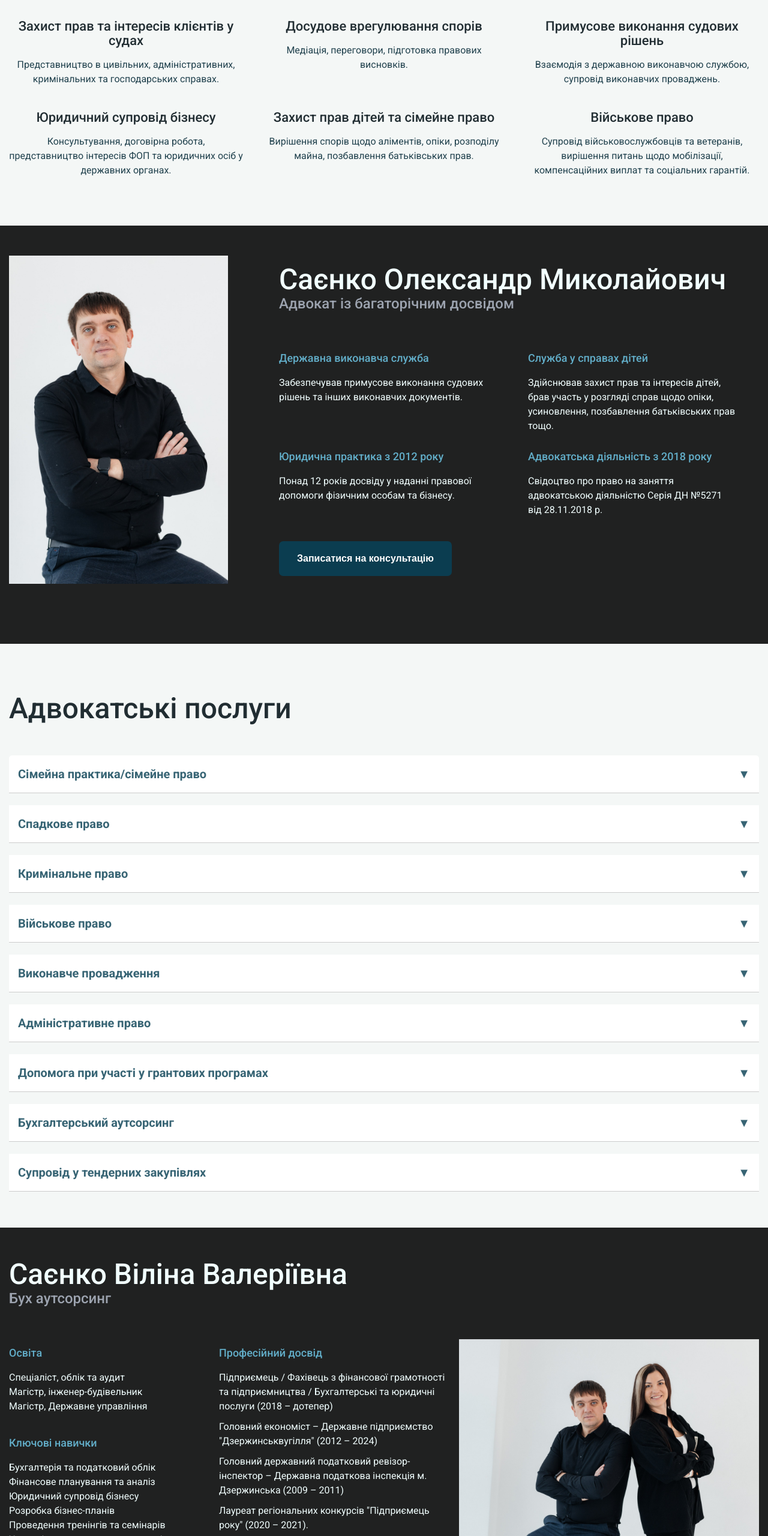
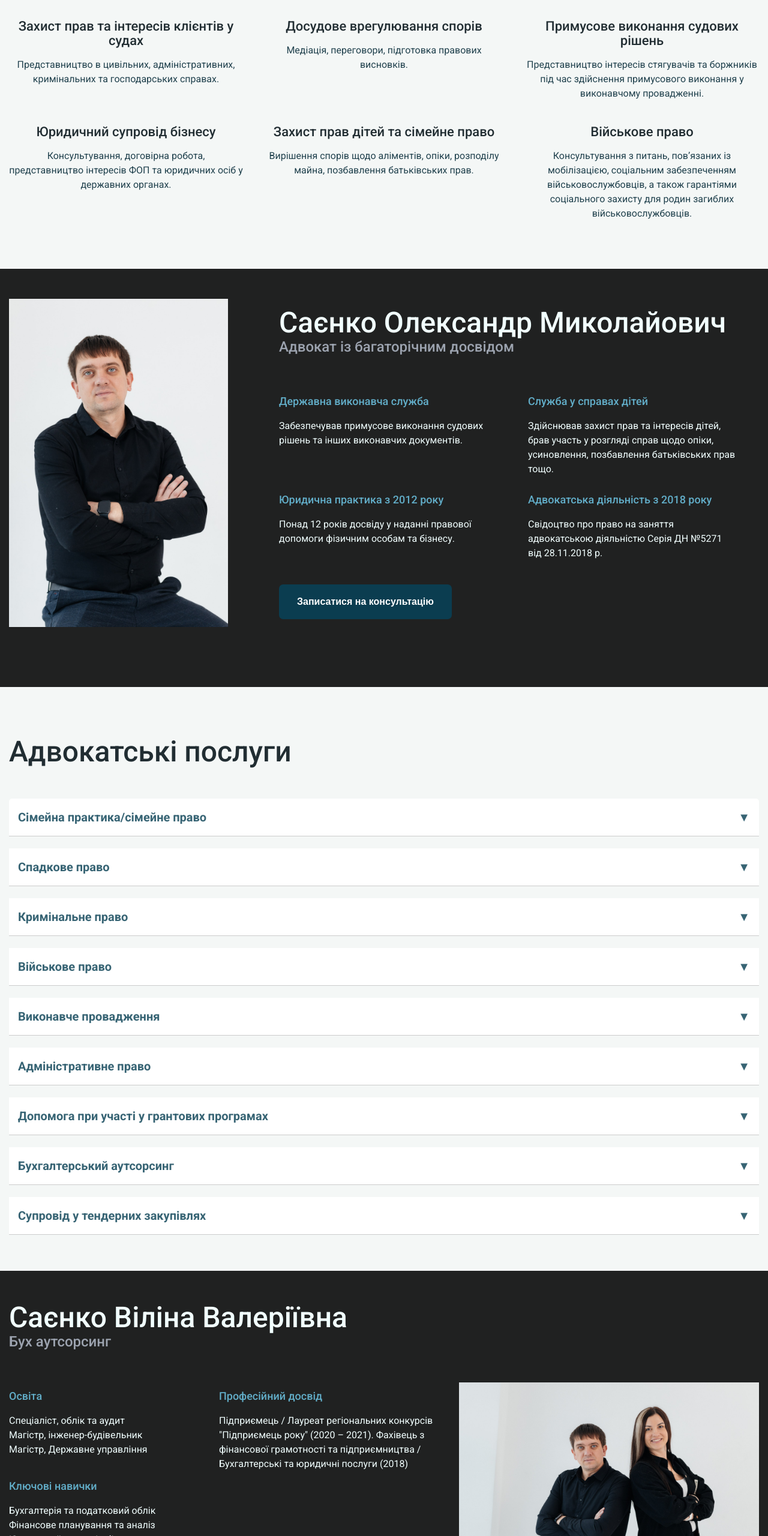
Before and after one commit to Wint567/advokat, a plain HTML site: page index.html in a window 1280 px wide. Shown: the part 240-2800 px from the top of the page at 60% size. Drawn offline with Linux system fonts and the light colour scheme.

Commit message:
fix-text

```diff
--- a/index.html
+++ b/index.html
@@ -32,7 +32,7 @@
                 </div>
                 <div class="services_container--card">
                     <h4 class="services_container--card--title">Примусове виконання судових рішень</h4>
-                    <p class="services_container--card--text">Взаємодія з державною виконавчою службою, супровід виконавчих проваджень.</p>
+                    <p class="services_container--card--text">Представництво інтересів стягувачів та боржників під час здійснення примусового виконання у виконавчому провадженні.</p>
                 </div>
                 <div class="services_container--card">
                     <h4 class="services_container--card--title">Юридичний супровід бізнесу</h4>
@@ -44,7 +44,7 @@
                 </div>
                 <div class="services_container--card">
                     <h4 class="services_container--card--title">Військове право</h4>
-                    <p class="services_container--card--text">Супровід військовослужбовців та ветеранів, вирішення питань щодо мобілізації, компенсаційних виплат та соціальних гарантій.</p>
+                    <p class="services_container--card--text">Консультування з питань, пов’язаних із мобілізацією, соціальним забезпеченням військовослужбовців, а також гарантіями соціального захисту для родин загиблих військовослужбовців.</p>
                 </div>
             </div>
         </section>
@@ -113,14 +113,14 @@
                 <div class="accordion-item">
                     <div class="accordion-header">Військове право <span class="arrow">▼</span></div>
                     <div class="accordion-content">
-                        <p class="accordion-content--text">- надання консультацій та юридичний супровід в питаннях, пов’язаних з мобілізацією, відстрочкою від мобілізації тощо;</p>
+                        <p class="accordion-content--text">- надання консультацій та юридичний супровід в питаннях, пов’язаних з мобілізацією, відстрочкою від призову під час мобілізації;</p>
                         <p class="accordion-content--text">- надання консультацій та юридичний супровід в питаннях пов’язаних з отриманням одноразової грошової допомоги сім’ям загиблих військовослужбовців та інших питаннях, пов’язаних із соціальним захистом родин.</p>
                     </div>
                 </div>
                 <div class="accordion-item">
                     <div class="accordion-header">Виконавче провадження <span class="arrow">▼</span></div>
                     <div class="accordion-content">
-                        <p class="accordion-content--text">- представництво інтересів боржника/стягувача у виконавчих провадженнях, під час виконання судових рішень, рішень інших органів (податкова, департамент патрульної поліції, тощо);</p>
+                        <p class="accordion-content--text">- представництво інтересів боржника/стягувача у виконавчих провадженнях, під час виконання судових рішень, рішень інших органів (податкова, патрульна поліція, тощо);</p>
                         <p class="accordion-content--text">- визначення поточного рахунку для здійснення видаткових операцій (зняття арешту з банківського рахунку боржника);</p>
                         <p class="accordion-content--text">- оскарження рішень/дій державного/приватного виконавця;</p>
                         <p class="accordion-content--text">- розрахунок розміру заборгованості зі сплати аліментів та інших щомісячних платежів;</p>
@@ -138,7 +138,7 @@
                 <div class="accordion-item">
                     <div class="accordion-header">Допомога при участі у грантових програмах<span class="arrow">▼</span></div>
                     <div class="accordion-content">
-                        <p class="accordion-content--text">- аналіз діяльності господарської діяльності та підбір діючих грантових програм для залучення ресурсів для бізнесу (отримання гранту на переробне підприємство – до 8 млн. гривень, отримання грантових коштів для започаткування власної справи, тощо);</p>
+                        <p class="accordion-content--text">- аналіз господарської діяльності та підбір діючих грантових програм для залучення ресурсів для бізнесу (отримання гранту на переробне підприємство – до 8 млн. гривень, отримання грантових коштів для започаткування власної справи, тощо);</p>
                         <p class="accordion-content--text">- складання бізнес-планів та супровід під час їх захисту.</p>
                     </div>
                 </div>
@@ -185,10 +185,7 @@
                         </div>
                         <div class="outsourcing_container--info--content--experience">
                             <h3 class="outsourcing_container--info--content--experience--title">Професійний досвід</h3>
-                            <p class="outsourcing_container--info--content--experience--text">Підприємець / Фахівець з фінансової грамотності та підприємництва / Бухгалтерські та юридичні послуги (2018 – дотепер)</p>
-                            <p class="outsourcing_container--info--content--experience--text">Головний економіст – Державне підприємство "Дзержинськвугілля" (2012 – 2024)</p>
-                            <p class="outsourcing_container--info--content--experience--text">Головний державний податковий ревізор-інспектор – Державна податкова інспекція м. Дзержинська (2009 – 2011)</p>
-                            <p class="outsourcing_container--info--content--experience--text">Лауреат регіональних конкурсів "Підприємець року" (2020 – 2021).</p>
+                            <p class="outsourcing_container--info--content--experience--text">Підприємець / Лауреат регіональних конкурсів "Підприємець року" (2020 – 2021). Фахівець з фінансової грамотності та підприємництва / Бухгалтерські та юридичні послуги (2018)</p>
                         </div>
                     </div>
                     <button class="outsourcing_container--info--button">Звʼязатись</button>
```
